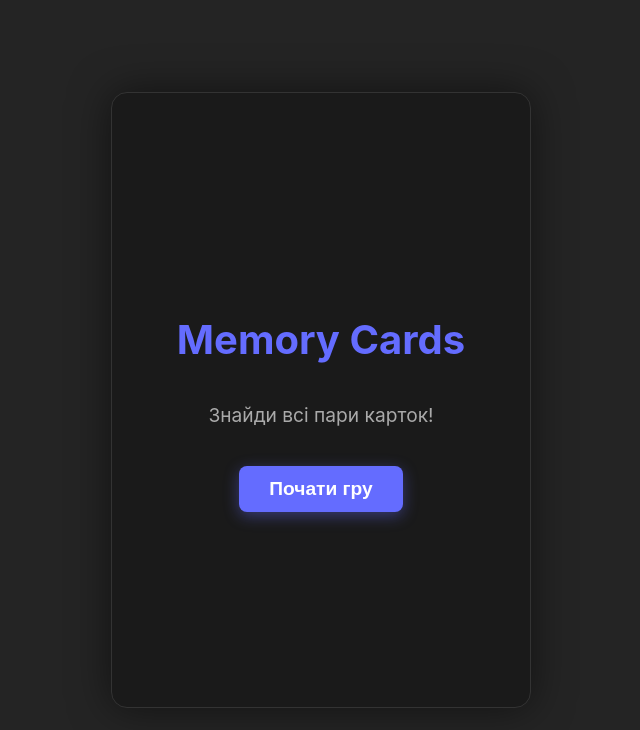
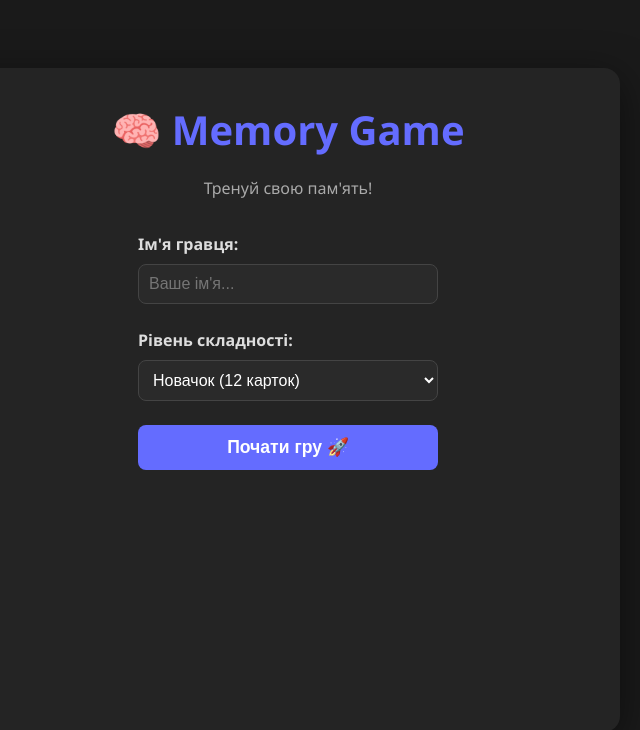
Before and after one commit to Andrii-O-Ivanov/memory-cards, a React (Vite) app: page / in a window 1280 px wide. Shown: the top 730 px of the page, without its empty margins (352-992 px from the left). Built offline with nearby package versions, Linux system fonts and the light colour scheme.

Commit message:
Lab 3 comleted

```diff
--- a/package.json
+++ b/package.json
@@ -11,7 +11,8 @@
   },
   "dependencies": {
     "react": "^19.2.0",
-    "react-dom": "^19.2.0"
+    "react-dom": "^19.2.0",
+    "react-hook-form": "^7.69.0"
   },
   "devDependencies": {
     "@eslint/js": "^9.39.1",
--- a/src/App.jsx
+++ b/src/App.jsx
@@ -1,25 +1,20 @@
 import { useState } from 'react';
 import StartPage from './pages/StartPage';
 import GamePage from './pages/GamePage';
-import ResultsPage from './pages/ResultsPage';
 import './index.css';
 
 function App() {
-  // Стан, який знає, яку сторінку показувати: 'start', 'game', або 'results'
-  const [page, setPage] = useState('start');
+  const [gameSettings, setGameSettings] = useState(null);
 
   return (
     <div className="app">
-      {page === 'start' && (
-        <StartPage onStart={() => setPage('game')} />
-      )}
-
-      {page === 'game' && (
-        <GamePage onFinish={() => setPage('results')} />
-      )}
-
-      {page === 'results' && (
-        <ResultsPage onRestart={() => setPage('start')} />
+      {!gameSettings ? (
+        <StartPage onStart={(data) => setGameSettings(data)} />
+      ) : (
+        <GamePage
+            settings={gameSettings}
+            onBack={() => setGameSettings(null)}
+        />
       )}
     </div>
   );
--- /dev/null
+++ b/src/components/Modal.jsx
@@ -0,0 +1,17 @@
+import ReactDOM from 'react-dom';
+import '../index.css';
+
+const Modal = ({ isOpen, children }) => {
+    if (!isOpen) return null;
+
+    return ReactDOM.createPortal(
+        <div className="modal-overlay">
+            <div className="modal-content">
+                {children}
+            </div>
+        </div>,
+        document.body
+    );
+};
+
+export default Modal;
--- /dev/null
+++ b/src/hooks/useTimer.js
@@ -0,0 +1,35 @@
+import { useState, useEffect, useRef } from 'react';
+
+export const useTimer = () => {
+    const [seconds, setSeconds] = useState(0);
+    const [isRunning, setIsRunning] = useState(false);
+    const intervalRef = useRef(null);
+
+    const startTimer = () => setIsRunning(true);
+    const stopTimer = () => setIsRunning(false);
+    const resetTimer = () => {
+        setIsRunning(false);
+        setSeconds(0);
+    };
+
+    useEffect(() => {
+        if (isRunning) {
+            intervalRef.current = setInterval(() => {
+                setSeconds((prev) => prev + 1);
+            }, 1000);
+        } else {
+            clearInterval(intervalRef.current);
+        }
+        return () => clearInterval(intervalRef.current);
+    }, [isRunning]);
+
+    // Форматуємо час як MM:SS (наприклад 01:25)
+    const formatTime = () => {
+        const getSeconds = `0${seconds % 60}`.slice(-2);
+        const minutes = Math.floor(seconds / 60);
+        const getMinutes = `0${minutes % 60}`.slice(-2);
+        return `${getMinutes}:${getSeconds}`;
+    };
+
+    return { seconds, startTimer, stopTimer, resetTimer, formatTime };
+};
--- a/src/index.css
+++ b/src/index.css
@@ -1,145 +1,206 @@
 :root {
-  font-family: Inter, system-ui, Avenir, Helvetica, Arial, sans-serif;
-  background-color: #242424;
-  color: rgba(255, 255, 255, 0.87);
-  display: flex;
-  justify-content: center;
-  align-items: center;
-  min-height: 100vh;
-  margin: 0;
+  font-family: 'Segoe UI', Tahoma, Geneva, Verdana, sans-serif;
+  background-color: #1a1a1a;
+  color: #fff;
+  line-height: 1.5;
 }
 
 body {
+  margin: 0;
+  display: flex;
+  place-items: center;
+  min-width: 320px;
+  min-height: 100vh;
+}
+
+#root {
+  width: 100%;
   display: flex;
   justify-content: center;
-  margin: 0;
-  width: 100%;
 }
 
 .app {
   width: 100%;
-  max-width: 480px;
-  background-color: #1a1a1a;
+  max-width: 600px;
+  background: #242424;
   padding: 2rem;
   border-radius: 16px;
-  box-shadow: 0 0 40px rgba(0, 0, 0, 0.5);
-  border: 1px solid #333;
-
-  height: 550px;
+  box-shadow: 0 10px 40px rgba(0,0,0,0.5);
+  min-height: 600px;
   display: flex;
   flex-direction: column;
-  justify-content: center;
-  position: relative;
 }
 
+/* Common Components */
 .page {
   display: flex;
   flex-direction: column;
   align-items: center;
-  justify-content: center;
   width: 100%;
-  height: 100%;
+  flex: 1;
 }
 
+h1 { color: #646cff; margin: 0; font-size: 2.5rem; }
+h2 { color: #4caf50; margin-top: 0; }
+.subtitle { color: #aaa; margin-bottom: 2rem; }
 
-h1 {
-  font-size: 2.5em;
-  margin-bottom: 0.5em;
+/* Form Styles */
+.settings-form {
+  width: 100%;
+  max-width: 300px;
+  display: flex;
+  flex-direction: column;
+  gap: 1.5rem;
+}
+
+.form-group {
+  display: flex;
+  flex-direction: column;
+  text-align: left;
+}
+
+label { font-weight: bold; margin-bottom: 0.5rem; color: #ddd; }
+input, select {
+  padding: 10px;
+  border-radius: 8px;
+  border: 1px solid #444;
+  background: #2a2a2a;
+  color: white;
+  font-size: 1rem;
+}
+input:focus, select:focus { border-color: #646cff; outline: none; }
+.error { color: #ff5252; font-size: 0.85rem; margin-top: 5px; }
+
+/* Buttons */
+button {
+  cursor: pointer;
+  border: none;
+  font-weight: bold;
+  border-radius: 8px;
+  transition: transform 0.1s;
+}
+button:active { transform: scale(0.98); }
+
+.btn-primary {
+  background: #646cff;
+  color: white;
+  padding: 12px;
+  font-size: 1.1rem;
+  width: 100%;
+}
+.btn-primary:hover { background: #535bf2; }
+
+.btn-secondary {
+  background: transparent;
+  border: 2px solid #555;
+  color: #ddd;
+  padding: 10px 20px;
+}
+.btn-secondary:hover { border-color: #777; }
+
+.btn-small {
+  background: #333;
+  color: white;
+  padding: 8px 12px;
+}
+.btn-small:hover { background: #444; }
+
+/* Game Header */
+.header {
+  width: 100%;
+  display: flex;
+  justify-content: space-between;
+  align-items: center;
+  margin-bottom: 20px;
+  padding-bottom: 10px;
+  border-bottom: 1px solid #333;
+}
+
+.stats-box {
+  text-align: center;
+  font-size: 0.9rem;
+}
+.stats-row {
+  display: flex;
+  gap: 15px;
+  justify-content: center;
+  font-size: 1.1rem;
+  font-weight: bold;
   color: #646cff;
 }
 
-p {
-  font-size: 1.2em;
-  margin-bottom: 2em;
-  color: #aaa;
+/* Grid System */
+.grid {
+  display: grid;
+  gap: 10px;
+  width: 100%;
+  max-width: 500px;
+  margin: 0 auto;
 }
 
+/* Адаптація під складність */
+.grid.difficulty-6 { grid-template-columns: repeat(4, 1fr); }
+.grid.difficulty-8 { grid-template-columns: repeat(4, 1fr); }
+.grid.difficulty-12 { grid-template-columns: repeat(6, 1fr); }
 
-button {
-  background-color: #646cff;
-  color: white;
-  border: none;
-  padding: 12px 30px;
-  font-size: 1.2em;
-  font-weight: bold;
-  border-radius: 8px;
-  cursor: pointer;
-  transition: all 0.2s;
-  box-shadow: 0 4px 15px rgba(100, 108, 255, 0.4);
-}
-
-button:hover {
-  background-color: #535bf2;
-  transform: translateY(-2px);
-  box-shadow: 0 6px 20px rgba(100, 108, 255, 0.6);
-}
-
-
-.grid {
-  display: grid;
-  grid-template-columns: repeat(4, 1fr);
-  gap: 12px;
-  width: 100%;
-}
-
+/* Cards */
 .card {
   aspect-ratio: 1;
-  background-color: #2f2f2f;
-  border-radius: 12px;
+  background: #333;
+  border-radius: 8px;
   display: flex;
   justify-content: center;
   align-items: center;
-  font-size: 2.5em;
+  font-size: 2.5rem;
   cursor: pointer;
-  transition: all 0.3s cubic-bezier(0.25, 0.8, 0.25, 1);
-  box-shadow: 0 4px 6px rgba(0,0,0,0.3);
   user-select: none;
+  transition: all 0.3s;
+  box-shadow: 0 4px 6px rgba(0,0,0,0.2);
 }
 
-.card:hover {
-  transform: translateY(-4px);
-  background-color: #383838;
-  box-shadow: 0 8px 12px rgba(0,0,0,0.4);
+.difficulty-12 .card { font-size: 1.8rem; } /* Менші смайлики для великої сітки */
+
+.card:hover { background: #3e3e3e; transform: translateY(-2px); }
+.card.flipped { background: #646cff; transform: rotateY(180deg); }
+.card.matched { background: #4caf50; opacity: 0.6; transform: scale(0.95); cursor: default; }
+.card-content { pointer-events: none; }
+
+/* Modal (Portal) */
+.modal-overlay {
+  position: fixed;
+  top: 0; left: 0; right: 0; bottom: 0;
+  background: rgba(0, 0, 0, 0.85);
+  backdrop-filter: blur(4px);
+  display: flex;
+  justify-content: center;
+  align-items: center;
+  z-index: 1000;
+  animation: fadeIn 0.3s;
 }
 
-
-.card.flipped {
-  background-color: #646cff;
-  transform: rotateY(180deg);
-  box-shadow: 0 0 15px rgba(100, 108, 255, 0.5);
+.modal-content {
+  background: #2a2a2a;
+  padding: 2rem;
+  border-radius: 16px;
+  text-align: center;
+  border: 1px solid #444;
+  min-width: 300px;
+  box-shadow: 0 20px 50px rgba(0,0,0,0.5);
+  animation: slideUp 0.3s;
 }
 
-.card.matched {
-  background-color: #4caf50;
-  opacity: 0.5;
-  transform: scale(0.95);
-  cursor: default;
+.results-summary {
+  background: #333;
+  padding: 10px;
+  border-radius: 8px;
+  margin: 20px 0;
 }
 
-.card-content {
-  pointer-events: none;
+.modal-buttons {
+  display: flex;
+  gap: 10px;
+  justify-content: center;
 }
 
-/* Header Info */
-
-.game-info {
-  display: flex;
-  justify-content: space-between;
-  align-items: center;
-  width: 100%;
-  margin-bottom: 20px;
-  font-size: 1.2em;
-  font-weight: bold;
-  color: #fff;
-}
-
-.restart-btn {
-  padding: 8px 12px;
-  font-size: 1em;
-  background-color: #333;
-  box-shadow: none;
-}
-
-.restart-btn:hover {
-  background-color: #444;
-}
+@keyframes fadeIn { from { opacity: 0; } to { opacity: 1; } }
+@keyframes slideUp { from { transform: translateY(20px); } to { transform: translateY(0); } }
--- a/src/pages/GamePage.jsx
+++ b/src/pages/GamePage.jsx
@@ -1,32 +1,50 @@
 import React, { useEffect } from 'react';
 import Card from '../components/Card';
+import Modal from '../components/Modal';
 import { useGame } from '../hooks/useGame';
-            <h1>Memory Cards</h1>
-const GamePage = ({ onFinish }) => {
+import { useTimer } from '../hooks/useTimer';
+
+const GamePage = ({ settings, onBack }) => {
     const {
-        cards,
-        flippedCards,
-        matchedCards,
-        handleCardClick,
-        isGameFinished,
-        moves,
-        restartGame
-    } = useGame();
+        cards, flippedCards, matchedCards, handleCardClick,
+        isGameFinished, moves, restartGame
+    } = useGame(settings);
 
+    const { seconds, startTimer, stopTimer, resetTimer, formatTime } = useTimer();
+
+    // Запускаємо таймер при старті (і скидаємо при рестарті)
     useEffect(() => {
-        if (isGameFinished) {
-            setTimeout(() => onFinish(moves), 1000);
-        }
-    }, [isGameFinished, onFinish, moves]);
+        startTimer();
+        return () => stopTimer();
+    }, []);
+
+    // Зупиняємо таймер, коли гра закінчена
+    useEffect(() => {
+        if (isGameFinished) stopTimer();
+    }, [isGameFinished]);
+
+    const handleRestart = () => {
+        restartGame();
+        resetTimer();
+        startTimer();
+    };
 
     return (
-        <div className="page">
-            <div className="game-info">
-                <span>Ходів: {moves}</span>
-                <button onClick={restartGame} className="restart-btn">🔄</button>
+        <div className="page game-page">
+            <div className="header">
+                <button onClick={onBack} className="btn-small">⬅ Меню</button>
+                <div className="stats-box">
+                    <div>Гравець: <b>{settings.username}</b></div>
+                    <div className="stats-row">
+                        <span>⏳ {formatTime()}</span>
+                        <span>👣 {moves}</span>
+                    </div>
+                </div>
+                <button onClick={handleRestart} className="btn-small">🔄</button>
             </div>
 
-            <div className="grid">
+            {/* Сітка карток */}
+            <div className={`grid difficulty-${settings.difficulty}`}>
                 {cards.map((card) => (
                     <Card
                         key={card.id}
@@ -37,6 +55,20 @@ const GamePage = ({ onFinish }) => {
                     />
                 ))}
             </div>
+
+            {/* Модальне вікно перемоги */}
+            <Modal isOpen={isGameFinished}>
+                <h2>🎉 Перемога! 🎉</h2>
+                <p>Чудова робота, <b>{settings.username}</b>!</p>
+                <div className="results-summary">
+                    <p>Час: <b>{formatTime()}</b></p>
+                    <p>Ходів: <b>{moves}</b></p>
+                </div>
+                <div className="modal-buttons">
+                    <button onClick={handleRestart} className="btn-primary">Ще раз</button>
+                    <button onClick={onBack} className="btn-secondary">Вийти</button>
+                </div>
+            </Modal>
         </div>
     );
 };
--- a/src/pages/StartPage.jsx
+++ b/src/pages/StartPage.jsx
@@ -1,13 +1,39 @@
-import React from 'react';
+import { useForm } from "react-hook-form";
 
 const StartPage = ({ onStart }) => {
+    const { register, handleSubmit, formState: { errors } } = useForm();
+
+    const onSubmit = (data) => {
+        // Передаємо дані (ім'я та складність) в App
+        onStart(data);
+    };
+
     return (
-        <div className="page">
-            <h1>Memory Cards</h1>
-            <p>Знайди всі пари карток!</p>
-            <button onClick={onStart}>
-                Почати гру
-            </button>
+        <div className="page start-page">
+            <h1>🧠 Memory Game</h1>
+            <p className="subtitle">Тренуй свою пам'ять!</p>
+
+            <form onSubmit={handleSubmit(onSubmit)} className="settings-form">
+                <div className="form-group">
+                    <label>Ім'я гравця:</label>
+                    <input
+                        {...register("username", { required: "Введіть ім'я!" })}
+                        placeholder="Ваше ім'я..."
+                    />
+                    {errors.username && <span className="error">{errors.username.message}</span>}
+                </div>
+
+                <div className="form-group">
+                    <label>Рівень складності:</label>
+                    <select {...register("difficulty")}>
+                        <option value="6">Новачок (12 карток)</option>
+                        <option value="8">Аматор (16 карток)</option>
+                        <option value="12">Профі (24 картки)</option>
+                    </select>
+                </div>
+
+                <button type="submit" className="btn-primary">Почати гру 🚀</button>
+            </form>
         </div>
     );
 };
```
Also changed, not shown: src/hooks/useGame.js (+27 -32 lines), 1 other file (tests, documents, lock files or other folders).
